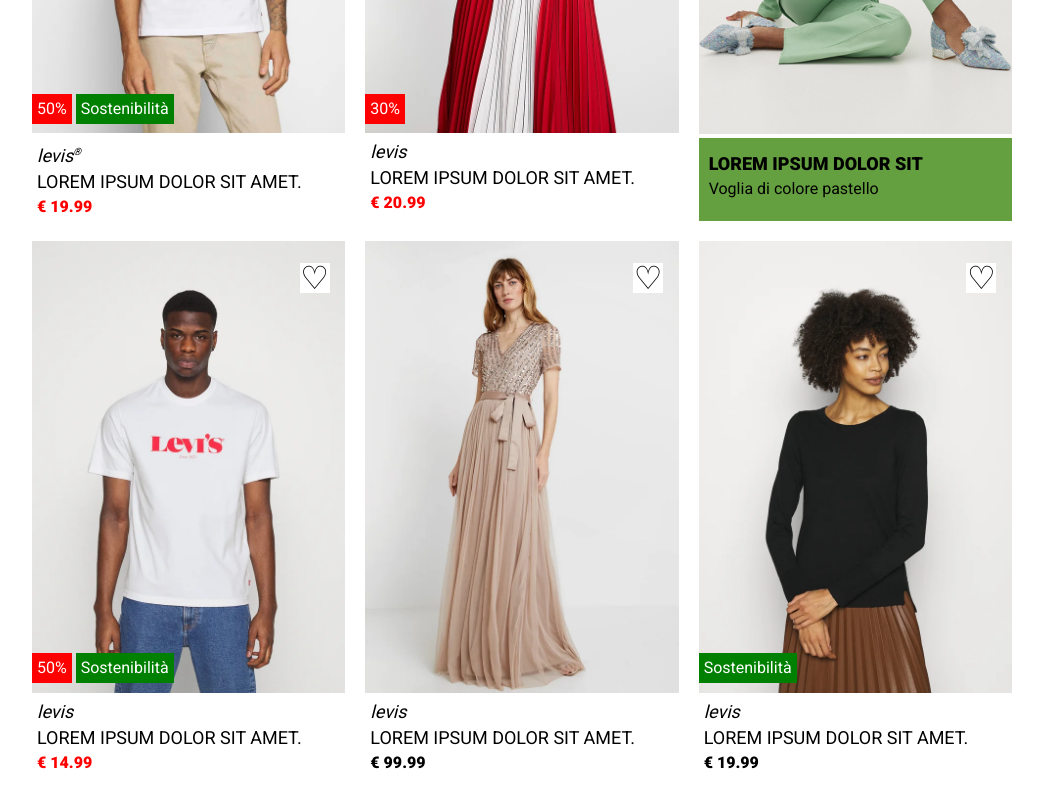
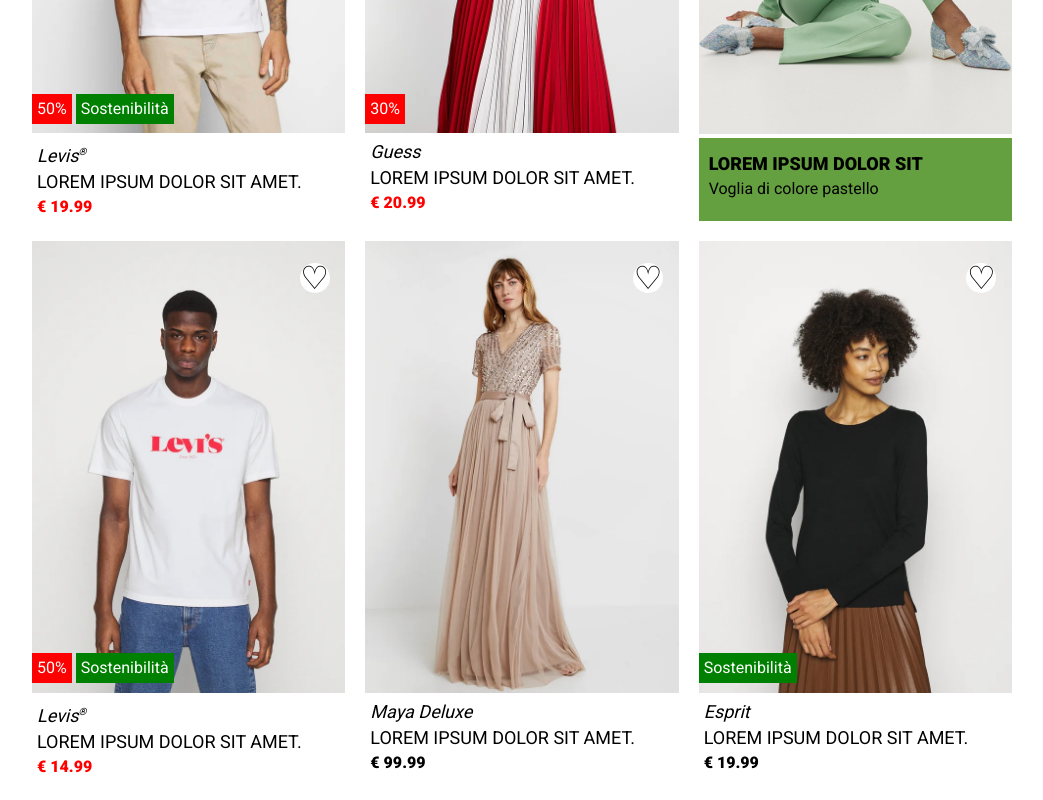
Before and after one commit to parisking93/htmlcss-shop, a plain HTML site: page index.html in a window 1280 px wide. Shown: the part 339-1139 px from the top of the page, without its empty margins (118-1161 px from the left). Drawn offline with Linux system fonts and the light colour scheme.

Commit message:
update brand and add border radius ai cuori

```diff
--- a/css/style.css
+++ b/css/style.css
@@ -69,6 +69,7 @@ main{
     line-height: 30px;
     text-align: center;
     font-size: 32px;
+    border-radius: 50%;
 }
 .blocchi .blocco{
     display: inline-block;
@@ -86,6 +87,7 @@ main{
 .text .brand{
     font-size: 18px;
     font-style: italic;
+    text-transform: capitalize;
     line-height: 20px;
 }
 .text .descrizione{
--- a/index.html
+++ b/index.html
@@ -48,7 +48,7 @@
                 <!-- fine blocco foto  -->
                 <!-- blocco testo sotto la foto  -->
                 <div class="text">
-                    <div class="brand">levis</div>
+                    <div class="brand">Guess</div>
                     <div class="descrizione">Lorem ipsum dolor sit amet.</div>
                     <span class="bold font-rosso"><span>&#8364;</span> 20.99</span>
                 </div>
@@ -86,7 +86,7 @@
                 <!-- fine blocco foto  -->
                 <!-- blocco testo sotto la foto  -->
                 <div class="text">
-                    <div class="brand">levis</div>
+                    <div class="brand">levis<span class="circle-r">&reg;</span></div>
                     <div class="descrizione">Lorem ipsum dolor sit amet.</div>
                     <span class="bold font-rosso"><span>&#8364;</span> 14.99</span>
                 </div>
@@ -103,7 +103,7 @@
                 <!-- fine blocco foto  -->
                 <!-- blocco testo sotto la foto  -->
                 <div class="text">
-                    <div class="brand">levis</div>
+                    <div class="brand">maya deluxe</div>
                     <div class="descrizione">Lorem ipsum dolor sit amet.</div>
                     <span class="bold"><span>&#8364;</span> 99.99</span>
                 </div>
@@ -122,7 +122,7 @@
                 <!-- fine blocco foto  -->
                 <!-- blocco testo sotto la foto  -->
                 <div class="text">
-                    <div class="brand">levis</div>
+                    <div class="brand">esprit</div>
                     <div class="descrizione">Lorem ipsum dolor sit amet.</div>
                     <span class="bold"><span>&#8364;</span> 19.99</span>
                 </div>
```
